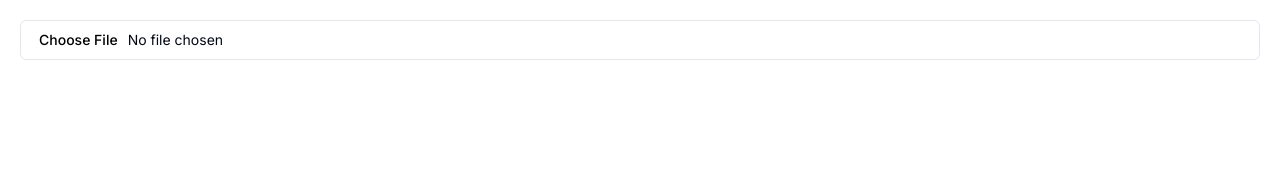
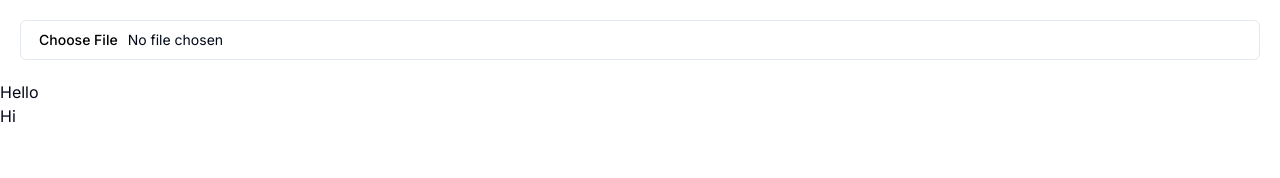
Before and after one commit to kllarena07/pdf-converser, a Next.js app in the folder frontend/: page / in a window 1280 px wide. Shown: the top 178 px of the page. Built offline with nearby package versions, Linux system fonts and the light colour scheme.

Commit message:
init(frontend): conversation component

```diff
--- a/frontend/src/app/_conversation/conversation.tsx
+++ b/frontend/src/app/_conversation/conversation.tsx
@@ -1,14 +1,18 @@
 "use client";
 
-type Conversation = {
-  query: string;
-  result: string;
-}
+import { ConversationMessage } from "./type";
 
-export default function Conversation({ conversation } : { conversation: Conversation }) {
+export default function Conversation({ conversation } : { conversation: ConversationMessage[] }) {
   return (
     <section className="h-[calc(100dvh-158px)] overflow-y-scroll">
-
+      <ul>
+        {conversation.map(({ query, result }, index) => (
+          <li key={index}>
+            <p>{query}</p>
+            <p>{result}</p>
+          </li>
+        ))}
+      </ul>
     </section>
   )
 }
--- /dev/null
+++ b/frontend/src/app/_conversation/type.tsx
@@ -0,0 +1,4 @@
+export type ConversationMessage = {
+  query: string;
+  result: string;
+}
--- a/frontend/src/app/page.tsx
+++ b/frontend/src/app/page.tsx
@@ -1,6 +1,11 @@
 import { Input } from "@/components/ui/input"
+import Conversation from "./_conversation/conversation";
+import { useState } from "react";
+import { ConversationMessage } from "./_conversation/type";
 
 export default function Home() {
+  const [conversation, setConversation] = useState([] as ConversationMessage[])
+
   const uploadFile = async (formData: FormData) => {
     "use server";
 
@@ -36,9 +41,7 @@ export default function Home() {
           </label>
         </form>
       </header>
-      <section className="h-[calc(100dvh-158px)] overflow-y-scroll">
-
-      </section>
+      <Conversation conversation={[{ query: "Hello", result: "Hi" }]} />
       <footer className="w-full flex justify-center">
         <form action={queryFile} className="pb-5 w-4/5 relative">
           <label>
```
